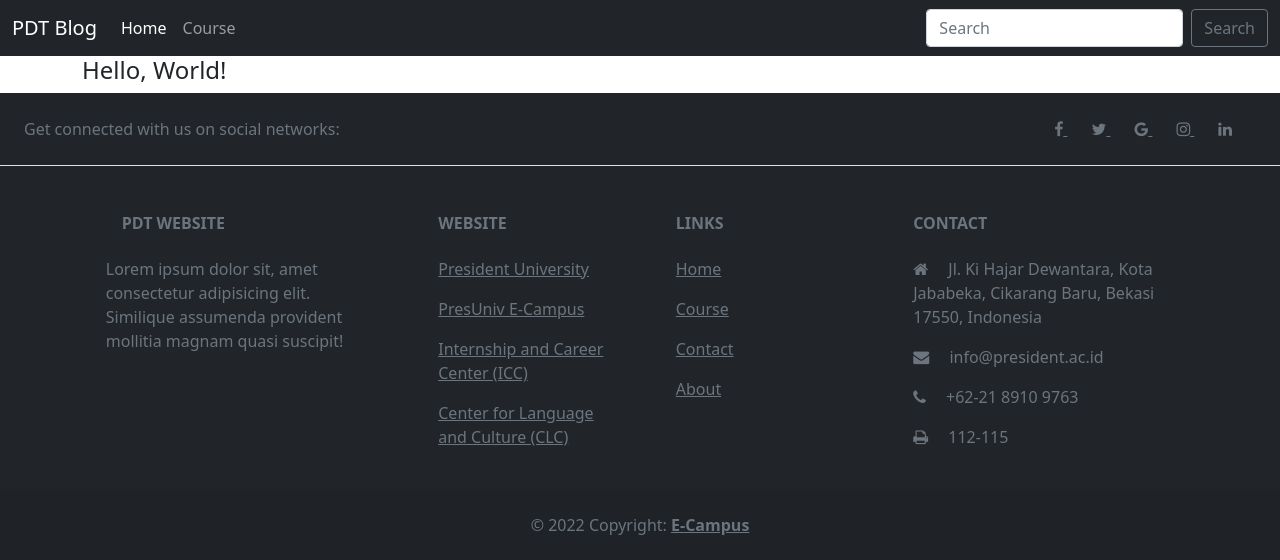
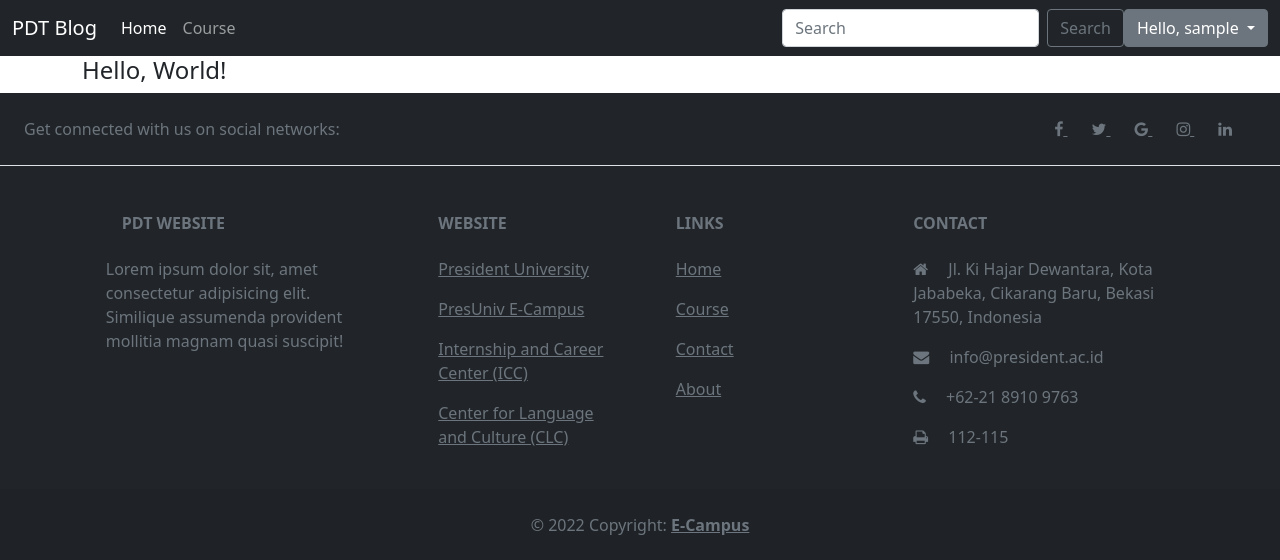
Before and after one commit to basementdwellers69/PDT-Final-ELearning, a Flask app: page / in a window 1280 px wide. Shown: the top 560 px of the page. Run offline with Flask 2, Linux system fonts and the light colour scheme; the visitor is signed in with stand-in values (Sample User, id 1); some libraries are stand-ins or nearby versions.

Commit message:
Update base.html

```diff
--- a/templates/base.html
+++ b/templates/base.html
@@ -32,6 +32,25 @@
                 <form class="d-flex">
                 <input class="form-control me-2" type="search" placeholder="Search" aria-label="Search">
                 <button class="btn btn-outline-secondary" type="submit">Search</button>
+                </form>
+                <form class="d-flex ml-4">
+                    {% if session and session.get('username') %}
+                    <div class="dropdown">
+                      <button class="btn btn-secondary dropdown-toggle" type="button" id="dropdownMenuButton1" data-bs-toggle="dropdown" aria-expanded="false">
+                        <span style="text-decoration: none;">
+                          Hello, {{ session['username'] }}
+                        </span>
+                      </button>
+                      <ul class="dropdown-menu " aria-labelledby="dropdownMenuButton1">
+                        <li><a class="dropdown-item" href="{{ url_for('logout') }}">Log Out</a></li>
+                      </ul>
+                    </div>
+                    {% else %}
+                    {% block index %}
+                    {% endblock %}
+                    {% block signup %}
+                    {% endblock %}
+                    {% endif %}
                 </form>
             </div>
         </div>
```
